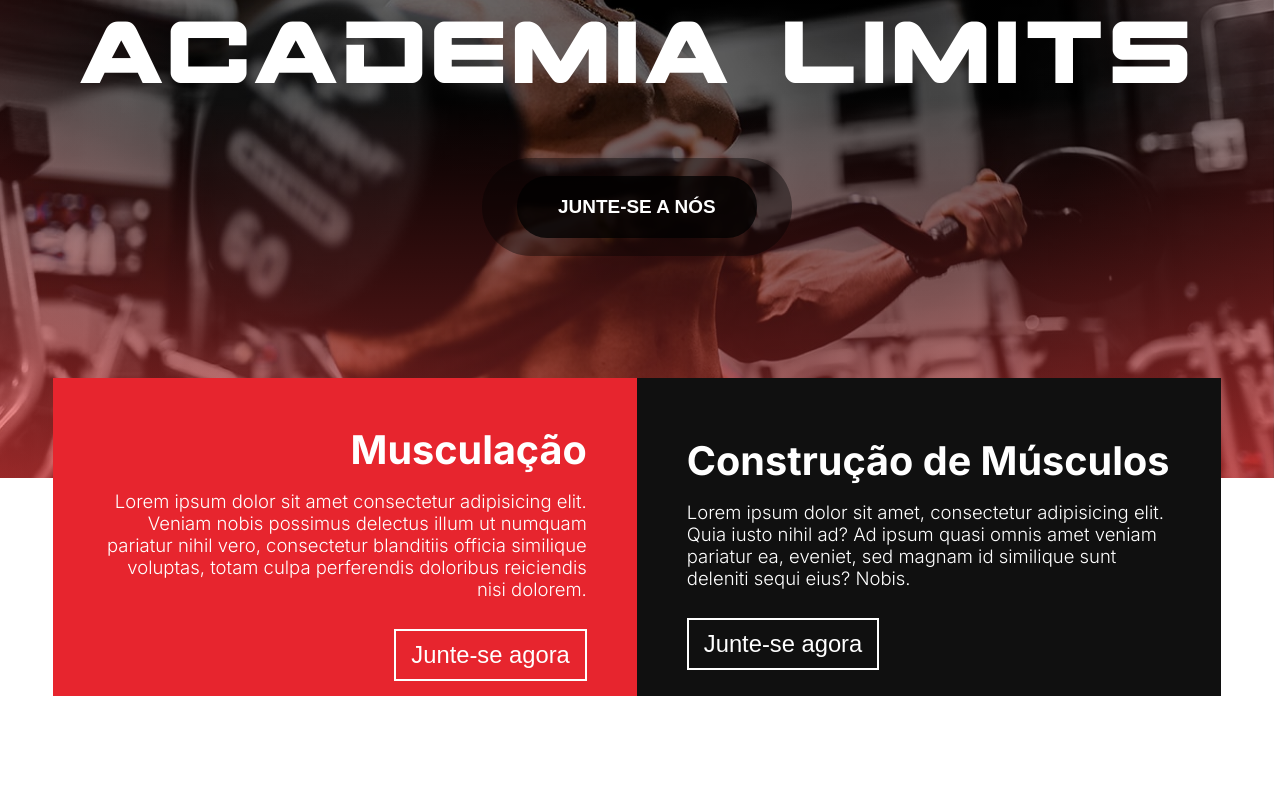
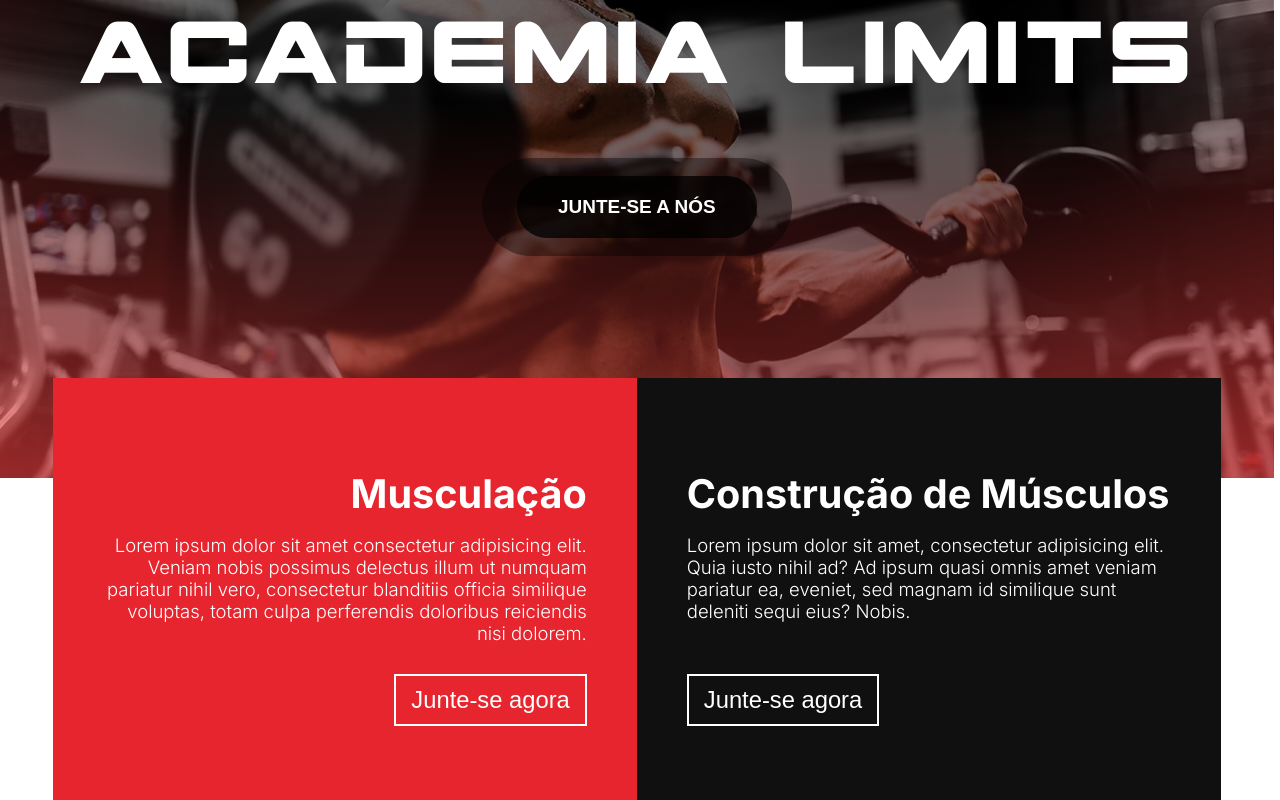
Before and after one commit to ViniUme/LimitsGym, a Next.js app: page / in a window 1280 px wide. Shown: the part 282-1082 px from the top of the page. Before the commit the page ends 978 px from the top, so only its background shows below. Built offline with nearby package versions, Linux system fonts and the light colour scheme.

Commit message:
Change display

```diff
--- a/src/styles/gym_class.module.scss
+++ b/src/styles/gym_class.module.scss
@@ -2,9 +2,12 @@
     width: 100%;
     color: #fff;
     margin: -100px 0 0 0;
+    display: flex;
+    justify-content: center;
 
     .body, .muscle{
-        flex-direction: column;
+        display: grid;
+        grid-template-rows: 1fr 1fr 1fr;
         width: calc(30vw + 100px);
         padding: 0 50px;
         z-index: 2;
@@ -12,7 +15,8 @@
 
         .title{
             font-size: 1.5em;
-            margin: 10% 0 0 0;
+            margin: 0;
+            align-self: flex-end;
         }
 
         .description{
@@ -35,7 +39,7 @@
             }
 
             .button_join:hover{
-                border-radius: 30px;
+                border-radius: 25px;
             }
         }
     }
@@ -48,12 +52,11 @@
     .muscle{
         background-color: var(--black);
         text-align: left;
+
+        .button_join{
+            align-self: flex-end;
+        }
     }
-}
-
-.gym_class, .body, .muscle{
-    display: flex;
-    justify-content: center;
 }
 
 @media(max-width: 800px){
```
